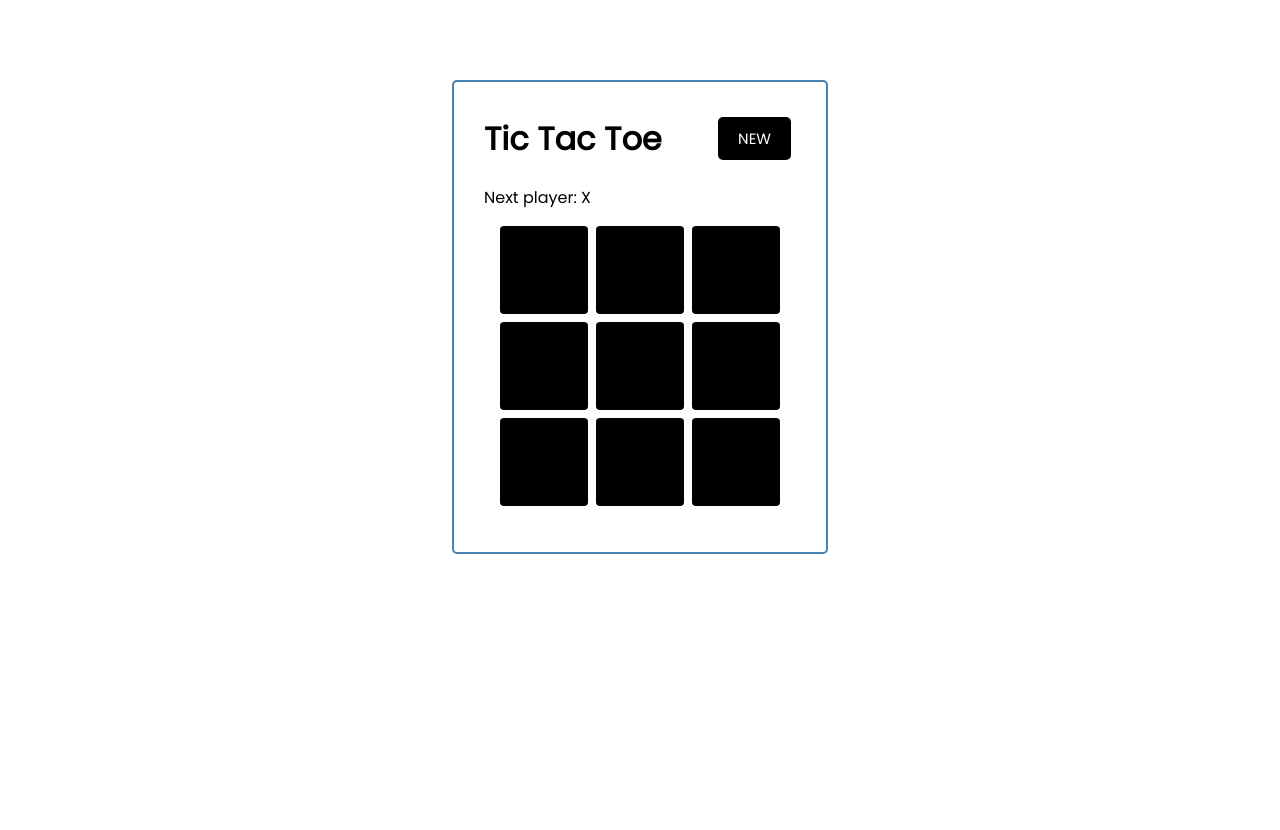
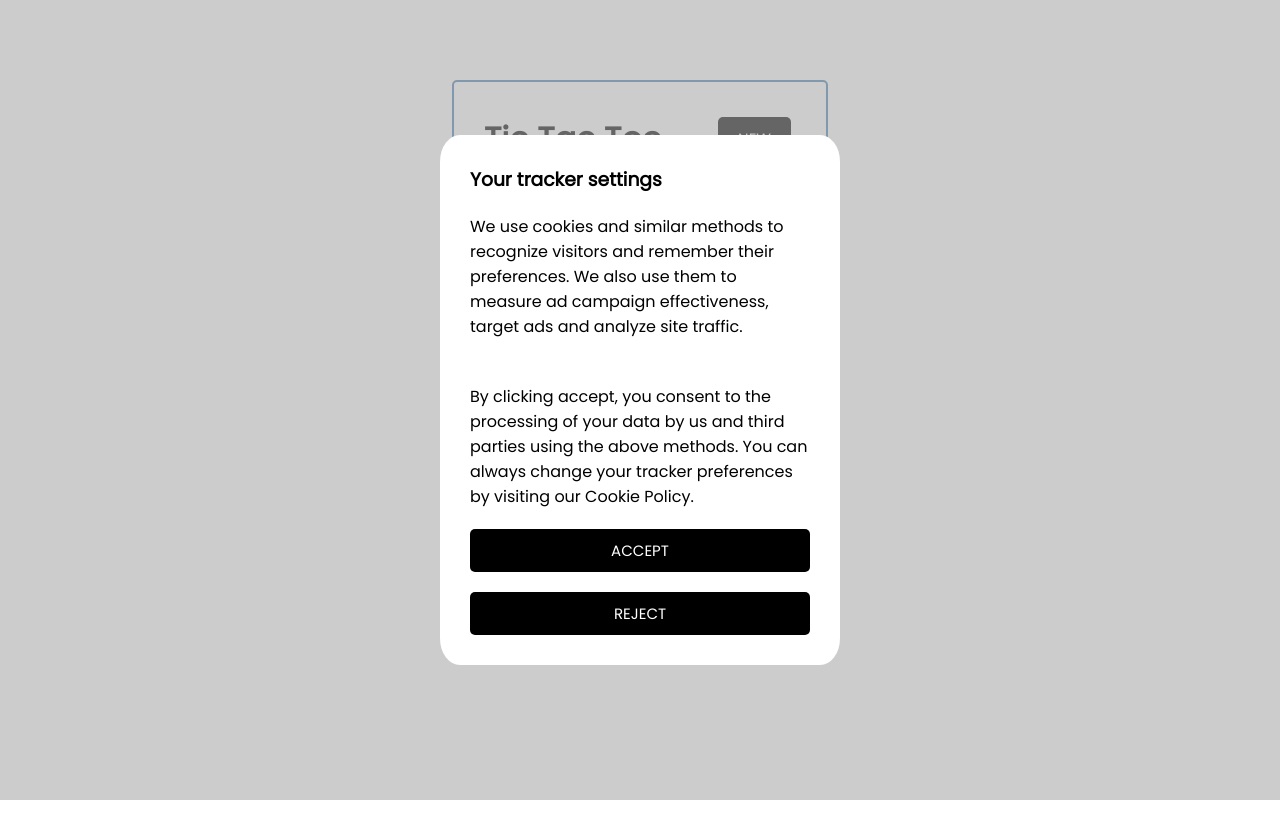
Before and after one commit to JTiefnig/reactGame, a React (Create React App) app: page / in a window 1280 px wide. Built offline with nearby package versions, Linux system fonts and the light colour scheme.

Commit message:
layout & readme improved

```diff
--- a/src/App.js
+++ b/src/App.js
@@ -120,22 +120,20 @@ class App extends React.Component {
     });
 
     const warningRender = () => {
-      console.log(
-        this.state.browserDataConfirmation + "-" + this.state.warningShown
-      );
-      if (!this.state.browserDataConfirmation && !this.state.warningShown)
+      if (!this.state.browserDataConfirmation && !this.state.warningShown) {
         return (
           <BrowserDataWarning
             onAccept={(val) => this.confirmBrowserData(val)}
           />
         );
+      }
 
       return <></>;
     };
 
     return (
       <>
-        {warningRender}
+        {warningRender()}
         <div className="container">
           <div className="gameContainer">
             <Header onClick={() => this.clearBoard()} text="Tic Tac Toe" />
--- a/src/components/BrowserDataWarning.jsx
+++ b/src/components/BrowserDataWarning.jsx
@@ -20,7 +20,7 @@ const BrowserDataWarning = ({ onAccept }) => {
           ACCEPT
         </button>
         <button className="btn" onClick={() => onAccept(false)}>
-          reject
+          REJECT
         </button>
       </div>
     </div>
--- a/src/index.css
+++ b/src/index.css
@@ -224,10 +224,11 @@ ol {
   display: flex;
   flex-direction: row;
   justify-content: center;
+  align-items: center;
 
   position: fixed;
 
-  width: 100vh;
+  width: 100vw;
   height: 100vh;
   z-index: 99;
 
@@ -238,12 +239,16 @@ ol {
   display: flex;
   flex-direction: column;
   justify-content: space-around;
-  height: 500px;
+
   width: 400px;
-  padding: 30px;
+  padding: 20px;
   background-color: white;
   border-radius: 5%;
-  margin: 20% auto;
+  min-width: 300px;
+}
+
+.WarningBox > * {
+  margin: 10px;
 }
 
 .draw {
```
Also changed, not shown: 1 other file (tests, documents, lock files or other folders).
